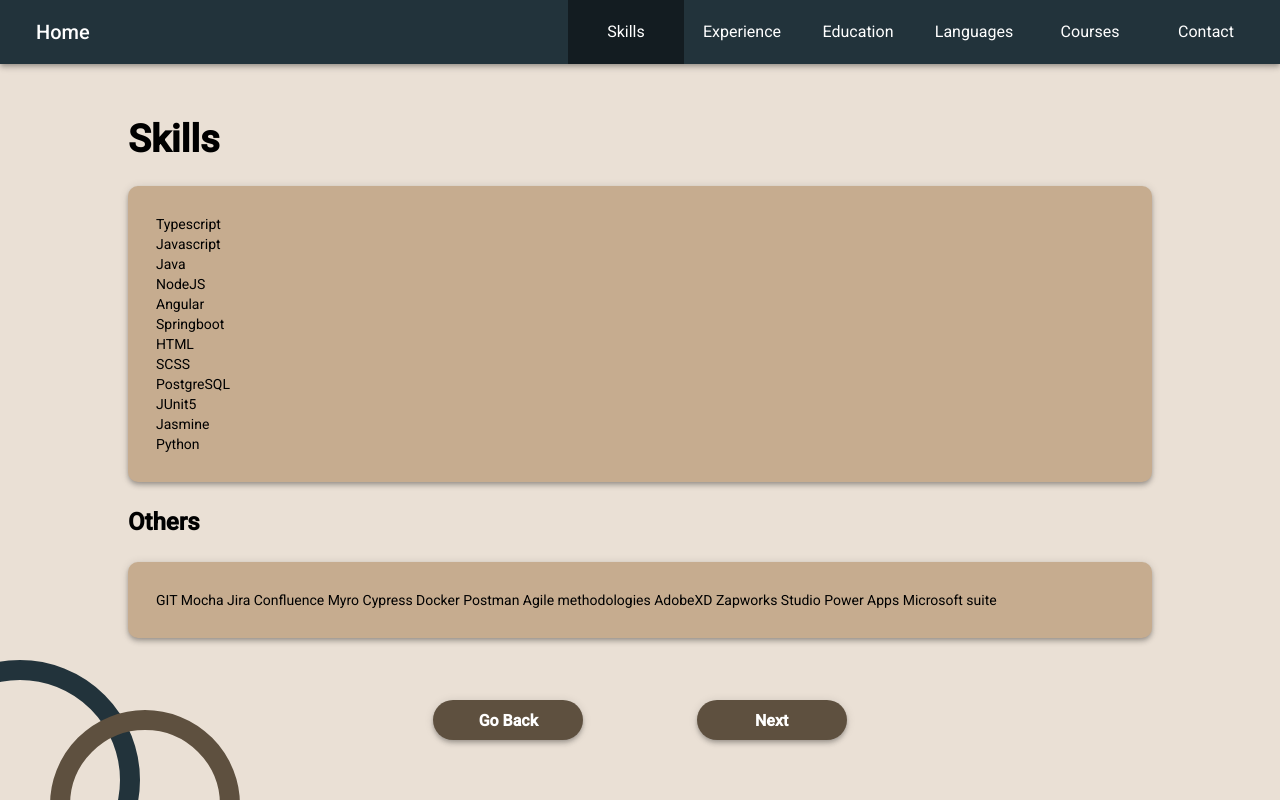
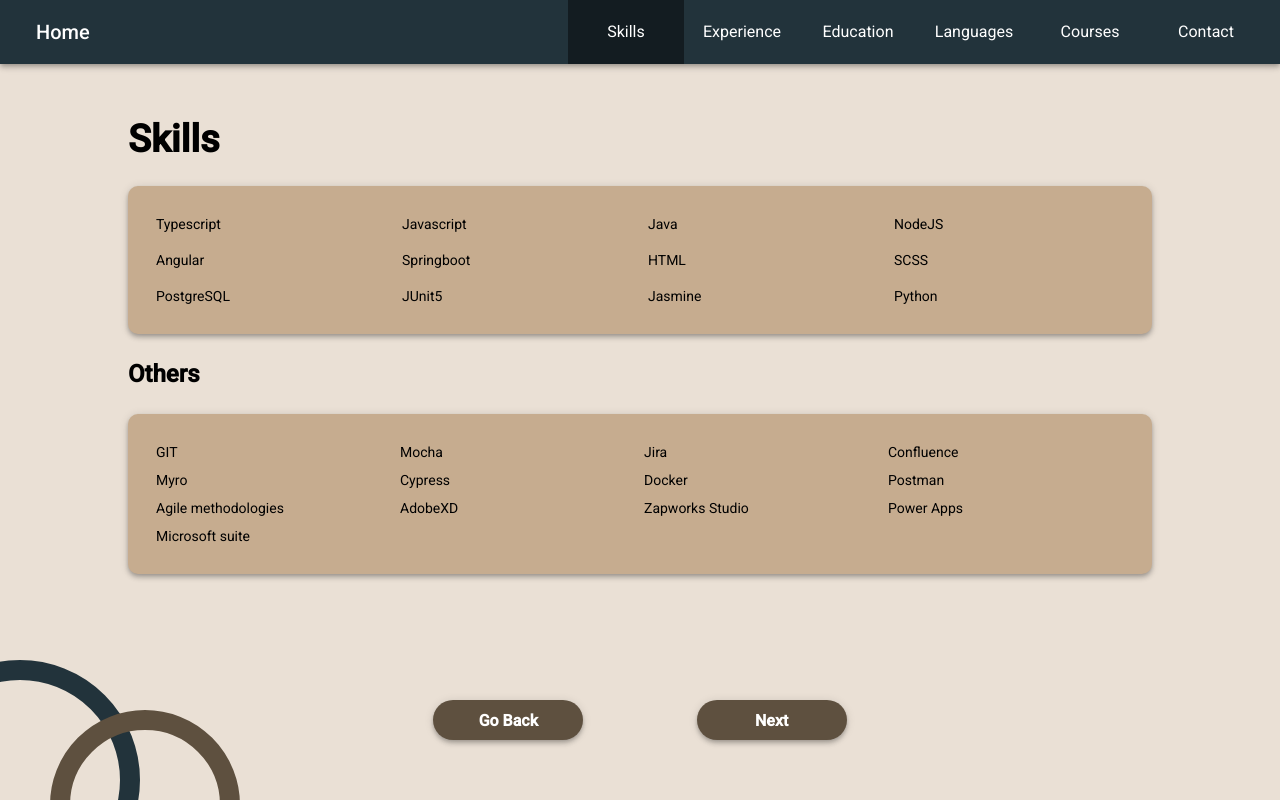
Before and after one commit to kevintroko/kevin-angular, an Angular app: page /skills in a window 1280 px wide. Built offline with nearby package versions, Linux system fonts and the light colour scheme.

Commit message:
add grid to skills

```diff
--- a/src/app/components/sections/skills/skills.component.scss
+++ b/src/app/components/sections/skills/skills.component.scss
@@ -1,17 +1,19 @@
 @import '../../../../variables';
 
-@mixin setContainer() {
+@mixin setContainer($gap) {
   background: $accent;
   border-radius: 10px;
   padding: 2em;
+  display: grid;
+  grid-template-columns: repeat(auto-fill, minmax(200px, 1fr));
+  grid-gap: $gap;
+
 }
 
 .section-container {
-  margin: 4em 10%;
-
   .skills-container {
     margin: 2em 0;
-    @include setContainer();
+    @include setContainer(1rem);
   }
 }
 
@@ -22,6 +24,6 @@
 }
 
 .otherSkills {
-  @include setContainer();
+  @include setContainer(8px);
   margin-top: 2em;
 }
--- a/src/styles.scss
+++ b/src/styles.scss
@@ -15,3 +15,7 @@
   font-weight: bold;
   line-height: 38px;
 }
+
+.section-container {
+  margin: 4em 10%;
+}
```
